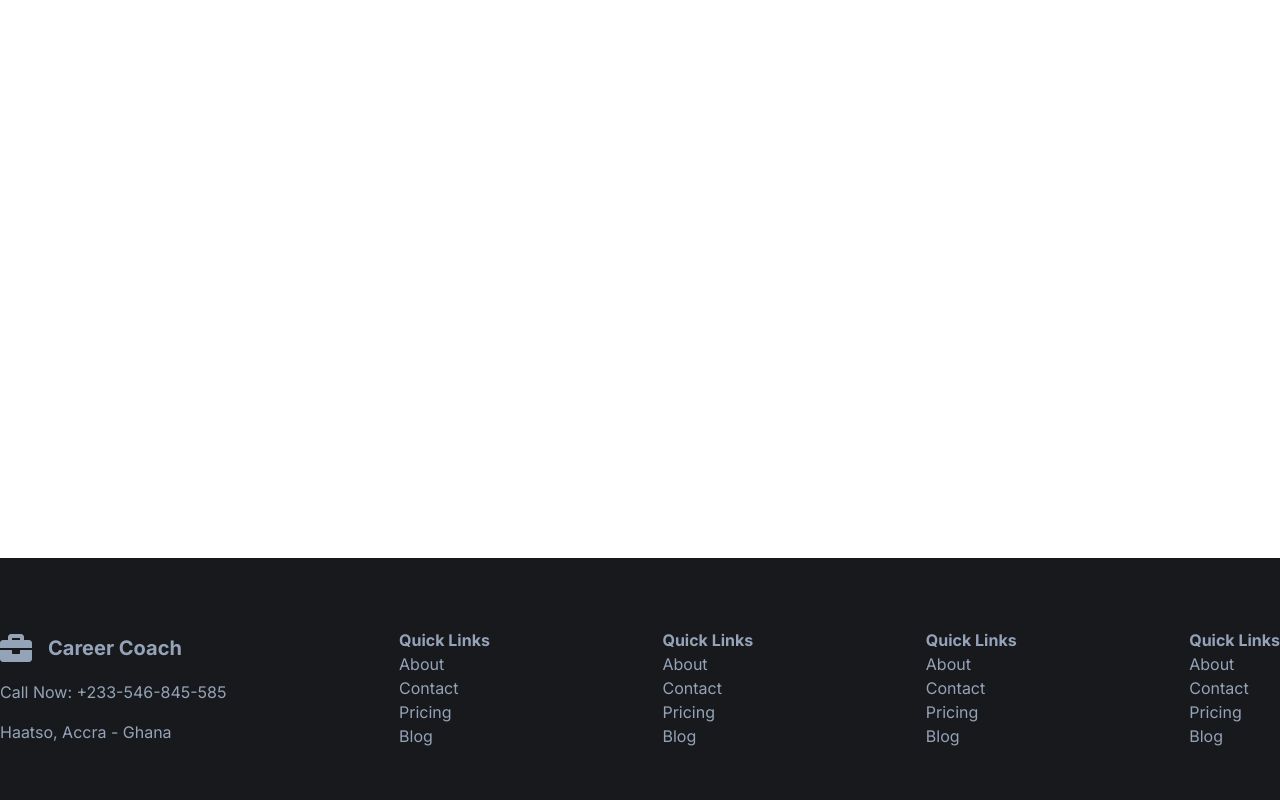
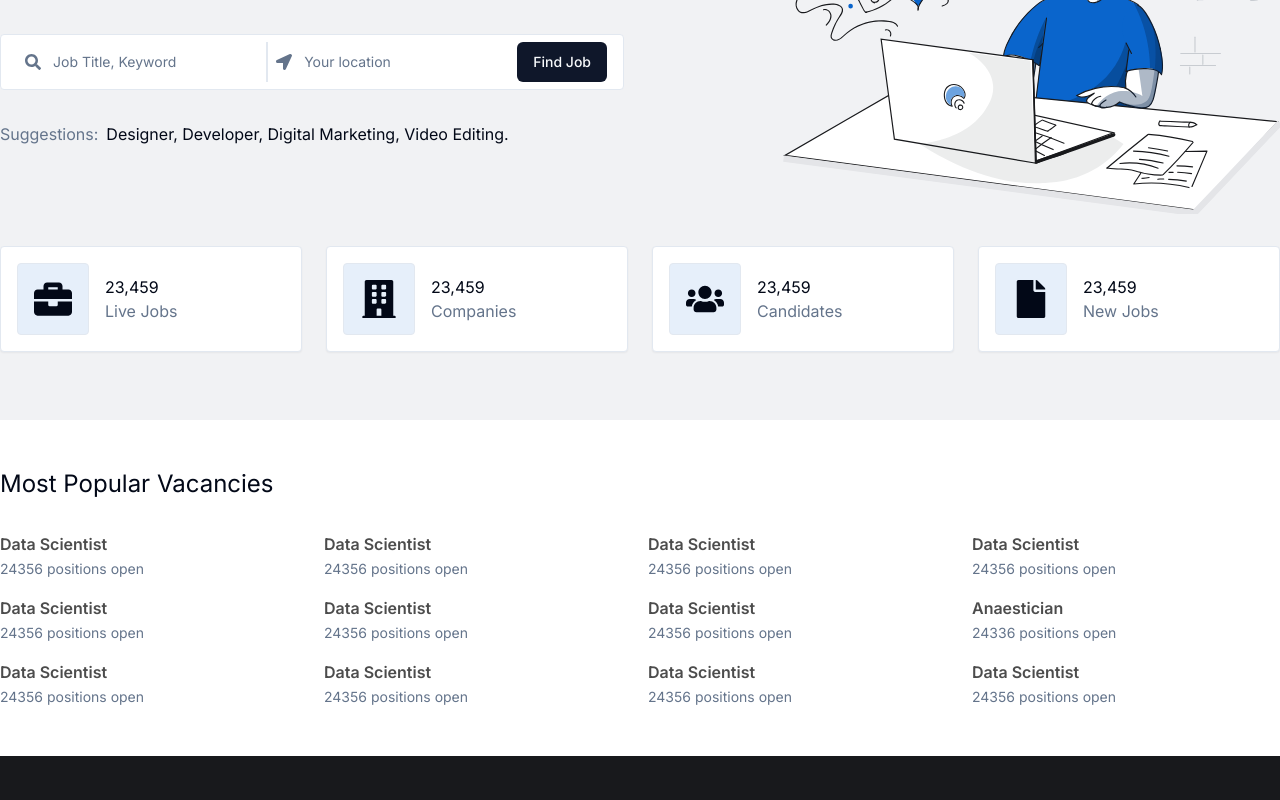
Before and after one commit to uniquetheo/career-coach, a Next.js app: page / in a window 1280 px wide. Shown: the part 380-1180 px from the top of the page. Built offline with nearby package versions, Linux system fonts and the light colour scheme.

Commit message:
Hero Section and Popular jobs section added

```diff
--- a/app/page.js
+++ b/app/page.js
@@ -1,9 +1,15 @@
-
+import HeroSection from "@/components/heroSection";
+import PopularVacancies from "@/components/popularVacancies";
 
 export default function Home() {
   return (
-    <main className="flex min-h-screen flex-col items-center justify-between p-24">
-      <h1>Home</h1>
+    <main className="">
+      <section className="bg-[#f1f2f4] min-h-[calc(100vh-138px)] flex items-center">
+        <HeroSection />
+      </section>
+      <section>
+        <PopularVacancies />
+      </section>
     </main>
   );
 }
--- a/components/footer.jsx
+++ b/components/footer.jsx
@@ -17,30 +17,29 @@ const footerLinks = [
     ],
   },
   {
-    heading: "Quick Links",
+    heading: "Candidate",
     content: [
-      { name: "About", slug: "about" },
-      { name: "Contact", slug: "contact" },
-      { name: "Pricing", slug: "cricing" },
-      { name: "Blog", slug: "blog" },
+      { name: "Browse Jobs", slug: "browse-jobs" },
+      { name: "Browse Employers", slug: "browse-employers" },
+      { name: "Candidate Dashboard", slug: "candidate-dashboard" },
+      { name: "Saved Jobs", slug: "saved-jobs" },
     ],
   },
   {
-    heading: "Quick Links",
+    heading: "Employers",
     content: [
-      { name: "About", slug: "about" },
-      { name: "Contact", slug: "contact" },
-      { name: "Pricing", slug: "pricing" },
-      { name: "Blog", slug: "blog" },
+      { name: "Post a Job", slug: "Post a Job" },
+      { name: "Browse Candidates", slug: "browse-candidates" },
+      { name: "Employers Dashboard", slug: "employers-dashboard" },
+      { name: "Applications", slug: "applications" },
     ],
   },
   {
-    heading: "Quick Links",
+    heading: "Support",
     content: [
-      { name: "About", slug: "about" },
-      { name: "Contact", slug: "contact" },
-      { name: "Pricing", slug: "cricing" },
-      { name: "Blog", slug: "blog" },
+      { name: "FAQs", slug: "faqs" },
+      { name: "Privacy Policy", slug: "privacy-policy" },
+      { name: "Terms & Conditions", slug: "terms-conditions" },
     ],
   },
 ];
--- /dev/null
+++ b/components/heroCards.jsx
@@ -0,0 +1,57 @@
+import { FaBriefcase, FaBuilding, FaFile, FaUsers } from "react-icons/fa";
+import {
+  Card,
+  CardContent,
+  CardDescription,
+  CardHeader,
+  CardTitle,
+} from "./ui/card";
+import { FaTowerBroadcast, FaTowerCell } from "react-icons/fa6";
+
+const statsCards = [
+  {
+    name: "Live Jobs",
+    number: "23459",
+    icon: <FaBriefcase className="w-full h-full p-4" />,
+  },
+  {
+    name: "Companies",
+    number: "23459",
+    icon: <FaBuilding className="w-full h-full p-4" />,
+  },
+  {
+    name: "Candidates",
+    number: "23459",
+    icon: <FaUsers className="w-full h-full p-4" />,
+  },
+  {
+    name: "New Jobs",
+    number: "23459",
+    icon: <FaFile className="w-full h-full p-4" />,
+  },
+];
+
+const HeroCards = () => {
+  return (
+    <div className="flex w-full gap-6">
+      {statsCards.map((item, id) => {
+        return (
+          <div
+            key={id}
+            className="w-full flex gap-4 border bg-white rounded shadow-sm p-4"
+          >
+            <div className="h-[72px] min-w-[72px] bg-[#0A65CC]/10 hover:bg-[#0A65CC] rounded border">
+              {item.icon}
+            </div>
+            <div className="w-full h-full flex flex-col justify-center ">
+              <div>{parseInt(item.number).toLocaleString()}</div>
+              <div className="text-muted-foreground">{item.name}</div>
+            </div>
+          </div>
+        );
+      })}
+    </div>
+  );
+};
+
+export default HeroCards;
--- /dev/null
+++ b/components/heroSection.jsx
@@ -0,0 +1,79 @@
+import Image from "next/image";
+import React from "react";
+import { Input } from "./ui/input";
+import { Button } from "./ui/button";
+import { Separator } from "./ui/separator";
+import { FaLocationArrow, FaSearch } from "react-icons/fa";
+import HeroCards from "./heroCards";
+
+const suggestions = [
+  { name: "Designer" },
+  { name: "Developer" },
+  { name: "Digital Marketing" },
+  { name: "Video Editing" },
+];
+
+const HeroSection = () => {
+  return (
+    <div className="max-w-[1440px] mx-auto space-y-8">
+      <div className="grid grid-cols-2  gap-8 justify-between">
+        <div className="cta flex flex-col gap-8 justify-center">
+          <div className="text-bold text-3xl">
+            <h1>Find a job that suits your interest & skills.</h1>
+          </div>
+          <div className="text-bold text-sm">
+            <p>
+              Unlock Your Future: Tailored Job Matches, Expert CV Guidance, and
+              AI-Powered Interview Prep. Start Your Journey to Success Today!
+            </p>
+          </div>
+          <div className="input grid">
+            <div className="bg-white h-[56px] border rounded flex items-center justify-between px-4">
+              <div className="flex w-full justify-between">
+                <div className="pl-2 text-slate-500 flex items-center">
+                  <FaSearch />
+                </div>
+                <Input
+                  className="w-full border-none"
+                  placeholder="Job Title, Keyword"
+                />
+                <div className="border-l-2 pl-2 text-slate-500 flex items-center">
+                  <FaLocationArrow />
+                </div>
+                <Input
+                  className="w-full border-none "
+                  placeholder="Your location"
+                />
+              </div>
+              <Button>Find Job</Button>
+            </div>
+          </div>
+          <div className="extra-text flex space-x-2">
+            <span className="text-muted-foreground">Suggestions:</span>
+            <div className="sugesstions">
+              {suggestions.map((item, id) => (
+                <span key={id} className="hover:text-[#0A65CC] cursor-pointer">
+                  {item.name}
+                  {id === suggestions.length - 1 ? "." : ", "}
+                </span>
+              ))}
+            </div>
+          </div>
+        </div>
+        <div className="w-full flex justify-end">
+          <Image
+            src="/hero.svg"
+            width={500}
+            height={500}
+            alt="Picture of the author"
+          />
+        </div>
+      </div>
+      <div className="w-full">
+        <HeroCards />
+      </div>
+    </div>
+  );
+};
+
+export default HeroSection;
--- a/components/navbar.jsx
+++ b/components/navbar.jsx
@@ -38,7 +38,7 @@ const NavBar = () => {
         <div className="bg-white">
           <div className="h-[90px] max-w-[1440px] flex justify-between items-center mx-auto">
             <div className="flex gap-8">
-              <div className="h-full flex items-center gap-4 text-purple-800">
+              <div className="h-full flex items-center gap-4 text-[#0A65CC]">
                 <FaBriefcase className="w-8 h-8 " />
                 <span className="text-xl font-bold">Career Coach</span>
               </div>
--- a/components/navmenu.jsx
+++ b/components/navmenu.jsx
@@ -11,7 +11,7 @@ const NavMenu = () => {
   return (
     <div className="flex gap-6 h-full items-center">
       {menuItems.map((item, id) => (
-        <ul key={id}>{item.name}</ul>
+        <ul key={id} className="hover:text-[#0A65CC] cursor-pointer">{item.name}</ul>
       ))}
     </div>
   );
--- /dev/null
+++ b/components/popularVacancies.jsx
@@ -0,0 +1,39 @@
+const popularVacancies = [
+  { name: "Data Scientist", numberOpen: "24356" },
+  { name: "Data Scientist", numberOpen: "24356" },
+  { name: "Data Scientist", numberOpen: "24356" },
+  { name: "Data Scientist", numberOpen: "24356" },
+  { name: "Data Scientist", numberOpen: "24356" },
+  { name: "Data Scientist", numberOpen: "24356" },
+  { name: "Data Scientist", numberOpen: "24356" },
+  { name: "Anaestician", numberOpen: "24336" },
+  { name: "Data Scientist", numberOpen: "24356" },
+  { name: "Data Scientist", numberOpen: "24356" },
+  { name: "Data Scientist", numberOpen: "24356" },
+  { name: "Data Scientist", numberOpen: "24356" },
+  { name: "Designer", numberOpen: "14356" },
+];
+
+const PopularVacancies = () => {
+  return (
+    <div className="max-w-[1440px] mx-auto py-12">
+      <div className="mb-8">
+        <h3 className="text-2xl">Most Popular Vacancies</h3>
+      </div>
+      <div className="grid grid-cols-1 md:grid-cols-2 lg:grid-cols-4 gap-4">
+        {popularVacancies.slice(0, 12).map((item, id) => {
+          return (
+            <div key={id} className="">
+              <h4 className="text-black/70 font-semibold">{item.name}</h4>
+              <span className="text-muted-foreground text-sm">
+                {item.numberOpen} positions open
+              </span>
+            </div>
+          );
+        })}
+      </div>
+    </div>
+  );
+};
+
+export default PopularVacancies;
--- /dev/null
+++ b/components/ui/separator.jsx
@@ -0,0 +1,25 @@
+"use client"
+
+import * as React from "react"
+import * as SeparatorPrimitive from "@radix-ui/react-separator"
+
+import { cn } from "@/lib/utils"
+
+const Separator = React.forwardRef((
+  { className, orientation = "horizontal", decorative = true, ...props },
+  ref
+) => (
+  <SeparatorPrimitive.Root
+    ref={ref}
+    decorative={decorative}
+    orientation={orientation}
+    className={cn(
+      "shrink-0 bg-border",
+      orientation === "horizontal" ? "h-[1px] w-full" : "h-full w-[1px]",
+      className
+    )}
+    {...props} />
+))
+Separator.displayName = SeparatorPrimitive.Root.displayName
+
+export { Separator }
--- a/package.json
+++ b/package.json
@@ -12,6 +12,7 @@
     "@radix-ui/react-label": "^2.1.0",
     "@radix-ui/react-menubar": "^1.1.1",
     "@radix-ui/react-select": "^2.1.1",
+    "@radix-ui/react-separator": "^1.1.0",
     "@radix-ui/react-slot": "^1.1.0",
     "class-variance-authority": "^0.7.0",
     "clsx": "^2.1.1",
```
Also changed, not shown: public/hero.svg (added), 1 other file (tests, documents, lock files or other folders).
